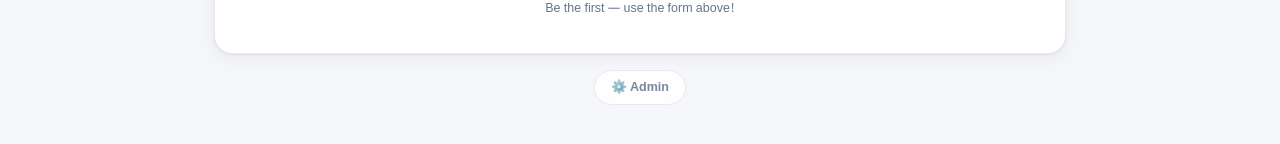
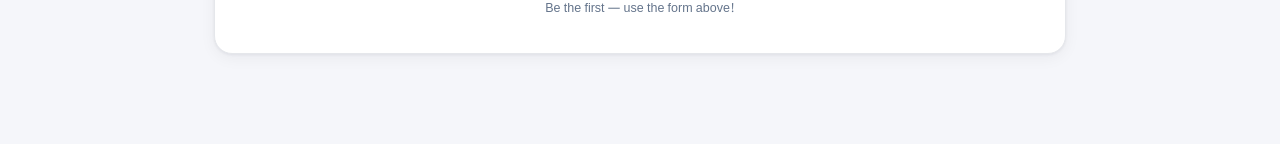
Before and after one commit to harmless-beep/bato, a Next.js app: page /suggest in a window 1280 px wide. Shown: the part 618-762 px from the top of the page. Built offline with nearby package versions, Linux system fonts and the light colour scheme.

Commit message:
admin hidden behind ↑↓↓↑ arrow sequence — no visible button; unlock row with close button

```diff
--- a/app/globals.css
+++ b/app/globals.css
@@ -1131,13 +1131,12 @@ html body {
 }
 
 /* ─── Admin (suggestions) ─── */
-.sug-admin-trigger {
-  border: 1.5px solid var(--border); background: var(--card); color: var(--muted);
-  font-size: 12.5px; font-weight: 800; padding: 8px 16px; border-radius: 999px; cursor: pointer;
-  transition: all 0.15s; opacity: 0.85;
+.sug-unlock { position: relative; display: flex; align-items: center; justify-content: center; gap: 8px; margin-top: 10px; }
+.sug-unlock-close {
+  position: absolute; right: -6px; top: -20px;
+  border: none; background: transparent; color: var(--muted); font-size: 13px; cursor: pointer;
 }
-.sug-admin-trigger:hover { opacity: 1; border-color: var(--gold); color: var(--gold); transform: translateY(-1px); }
-.sug-unlock { display: flex; align-items: center; justify-content: center; gap: 8px; margin-top: 10px; }
+.sug-unlock-close:hover { color: var(--danger); }
 .sug-bad { border-color: var(--danger) !important; animation: shake 0.4s; }
 @keyframes shake {
   0%, 100% { transform: translateX(0); }
--- a/app/suggest/page.tsx
+++ b/app/suggest/page.tsx
@@ -1,6 +1,6 @@
 'use client'
 
-import { useEffect, useMemo, useState } from 'react'
+import { useEffect, useMemo, useRef, useState } from 'react'
 import Link from 'next/link'
 import { useLang } from '../components/ui'
 
@@ -51,6 +51,22 @@ export default function Suggest() {
   useEffect(() => {
     setItems(load()); setVotes(loadVotes())
     if (localStorage.getItem('bato-admin') === '1') setAdmin(true)
+  }, [])
+
+  // owner secret: ↑ ↓ ↓ ↑ reveals the admin unlock (no visible button)
+  const arrowBuf = useRef<string[]>([])
+  useEffect(() => {
+    const onKey = (e: KeyboardEvent) => {
+      if (e.key !== 'ArrowUp' && e.key !== 'ArrowDown') return
+      arrowBuf.current.push(e.key)
+      if (arrowBuf.current.length > 4) arrowBuf.current.shift()
+      if (arrowBuf.current.join(',') === 'ArrowUp,ArrowDown,ArrowDown,ArrowUp') {
+        arrowBuf.current = []
+        setAsk(true)
+      }
+    }
+    window.addEventListener('keydown', onKey)
+    return () => window.removeEventListener('keydown', onKey)
   }, [])
 
   const submit = () => {
@@ -225,12 +241,9 @@ export default function Suggest() {
               <button className="btn btn-outline btn-sm" onClick={() => { setAdmin(false); localStorage.removeItem('bato-admin') }}>🔒 {isNe ? 'बन्द' : 'Lock'}</button>
             </div>
           ) : (
-            <>
-              <button className="sug-admin-trigger" onClick={() => setAsk(!ask)}>
-                {ask ? '✕ ' : '⚙️ '}{isNe ? 'प्रशासक' : 'Admin'}
-              </button>
-              {ask && (
+            ask && (
               <div className="sug-unlock">
+                <button className="sug-unlock-close" onClick={() => setAsk(false)} aria-label="Close">✕</button>
                 <input
                   type="password"
                   className={`input${bad ? ' sug-bad' : ''}`}
@@ -243,8 +256,7 @@ export default function Suggest() {
                 />
                 <button className="btn btn-primary btn-sm" onClick={unlock}>{isNe ? 'खोल्नुहोस्' : 'Unlock'}</button>
               </div>
-              )}
-            </>
+            )
           )}
         </div>
 
```
Lines whose indentation alone changed are shown as unchanged.
